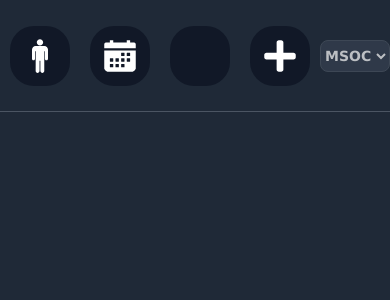
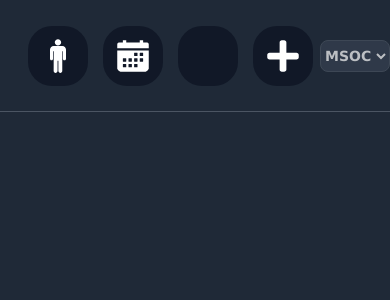
Before and after one commit to wmccrthy/Catapult-Database-Project, a React (Create React App) app in the folder Phase 3/frontend/: page / in a window 390 px wide. Shown: the top 300 px of the page. Built offline with nearby package versions, Linux system fonts and the light colour scheme; some icons are missing; the HTML template or start-up script is replaced by a standard one.

Commit message:
mobile UI tweak

```diff
--- a/Phase 3/frontend/src/components/Tabs.js
+++ b/Phase 3/frontend/src/components/Tabs.js
@@ -62,7 +62,7 @@ const Tabs = () => {
                 }}>Data Entry</button>
 
             </div> */}
-            <div id="nav" className="fixed z-10 top-0 md:left-0 flex md:flex-col align-center items-center justify-evenly w-full md:w-20 h-28  md:h-full  border-b md:border-r   text-sm font-bold bg-gray-800 border-gray-600 placeholder-gray-400 text-white">
+            <div id="nav" className="fixed z-10 top-0 md:left-0 flex md:flex-col md:pl-0 pl-5 align-center items-center justify-evenly w-full md:w-20 h-28  md:h-full  border-b md:border-r   text-sm font-bold bg-gray-800 border-gray-600 placeholder-gray-400 text-white">
                 {/* <div id="indicator" className="w-10 h-1/6 opacity-0 absolute top-0 left-0  bg-white indic"></div> */}
                 <button className="h-fit w-full flex items-center justify-center" onClick={(e) => {
                     handleClick(<QueryPlayerAll/>, e)
```
